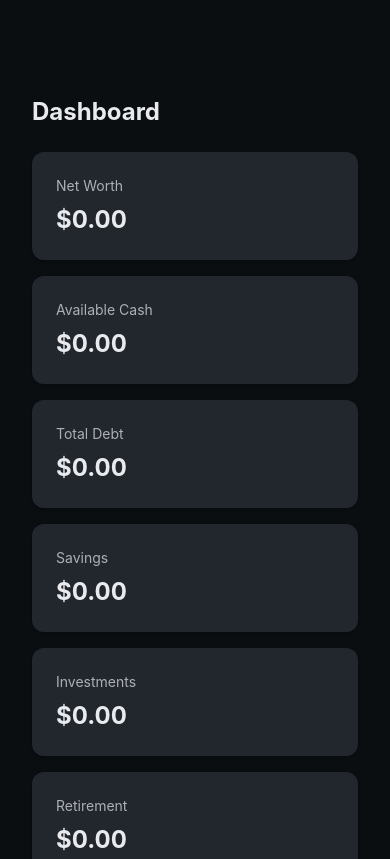
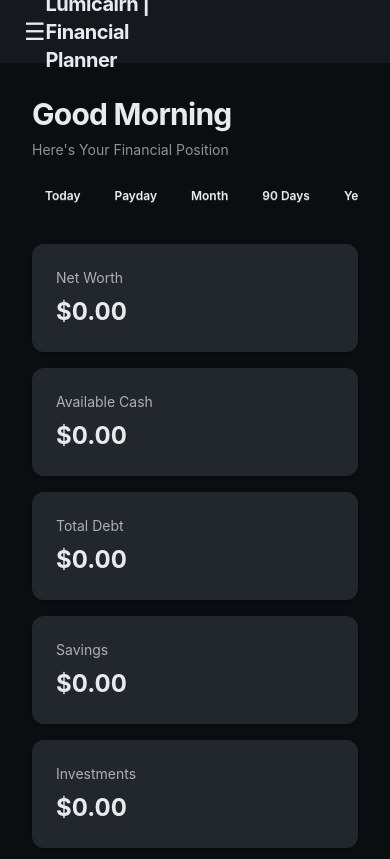
Before and after one commit to brycebade/budget-tracker, a website with bundled scripts: page index.html in a window 390 px wide. Shown: the top 859 px of the page. Built offline with nearby package versions, Linux system fonts and the light colour scheme; files whose address does not match are found by name.

Commit message:
Add hamburger drop down to the navbar, change the layout of the cards on the dashboard

```diff
--- a/components/layout.js
+++ b/components/layout.js
@@ -5,7 +5,9 @@ export const renderLayout = ({
 }) => {
     const navbar = document.getElementById("navbar")
     const sidebar = document.getElementById("sidebar")
-    const menuButton = document.getElementById("button")
+    const sidebarBackdrop = document.createElement("div")
+    sidebarBackdrop.id = "sidebarBackdrop"
+    const menuButton = document.createElement("button")
 
     let actionButton = ""
 
@@ -17,7 +19,8 @@ export const renderLayout = ({
         `
     }
 
-    menuButton.className = "lg:hidden flex items-center justify-center w-10 h-10 rounded-lg hover:bg-base-300 transition"
+    menuButton.className =
+        "lg:hidden flex items-center justify-center w-10 h-10 rounded-lg hover:bg-base-300 transition"
 
     menuButton.innerHTML = `
             <span class="text-2xl">☰</span>
@@ -29,10 +32,11 @@ export const renderLayout = ({
     sidebar.className =
         "hidden lg:block fixed top-16 left-0 bottom-0 z-10 w-64 bg-base-200 border-r border-base-300"
 
+    sidebarBackdrop.className =
+        "hidden fixed inset-0 z-[9] bg-black/70 lg:hidden"
+
     navbar.innerHTML = `
-        <div class="navbar-start px-4">
-
-        navbar.appendChild(menuButton)
+        <div class="navbar-start px-4" id="navbarStart">
 
             <a
                 href="./index.html"
@@ -46,6 +50,21 @@ export const renderLayout = ({
             ${actionButton}
         </div>
     `
+
+    const navbarStart = navbar.querySelector("#navbarStart")
+
+    navbarStart.prepend(menuButton)
+    document.body.appendChild(sidebarBackdrop)
+
+    menuButton.addEventListener("click", () => {
+        sidebar.classList.toggle("hidden")
+        sidebarBackdrop.classList.toggle("hidden")
+    })
+
+    sidebarBackdrop.addEventListener("click", () => {
+        sidebar.classList.add("hidden")
+        sidebarBackdrop.classList.add("hidden")
+    })
 
     sidebar.innerHTML = `
         <nav class="p-4">
--- a/index.html
+++ b/index.html
@@ -14,10 +14,20 @@
     <main class="min-h-screen pt-16 lg:ml-64">
         <div class="p-8">
             <div class="mb-6">
-                <h2 class="text-2xl font-bold">Dashboard</h2>
+                <h1 class="text-3xl font-bold tracking-tight">Good Morning</h1>
+                <p class="mt-2 text-sm text-base-content/60">Here's Your Financial Position</p>
+
+                <div class="mt-5 flex gap-2 overflow-x-auto pb-2">
+                    <button class="btn btn-sm btn-ghost">Today</button>
+                    <button class="btn btn-sm btn-ghost">Payday</button>
+                    <button class="btn btn-sm btn-ghost">Month</button>
+                    <button class="btn btn-sm btn-ghost">90 Days</button>
+                    <button class="btn btn-sm btn-ghost">Year</button>
+                    <button class="btn btn-sm btn-ghost">Long Term</button>
+                </div>
             </div>
 
-            <div class="grid grid-cols-1 gap-4 md:grid-cols-3">
+            <div class="grid grid-cols-1 gap-4 lg:grid-cols-3">
                 <div class="card bg-base-100 shadow">
                     <div class="card-body">
                         <p class="text-sm text-base-content/70">Net Worth</p>
```
Also changed, not shown: output.css.
